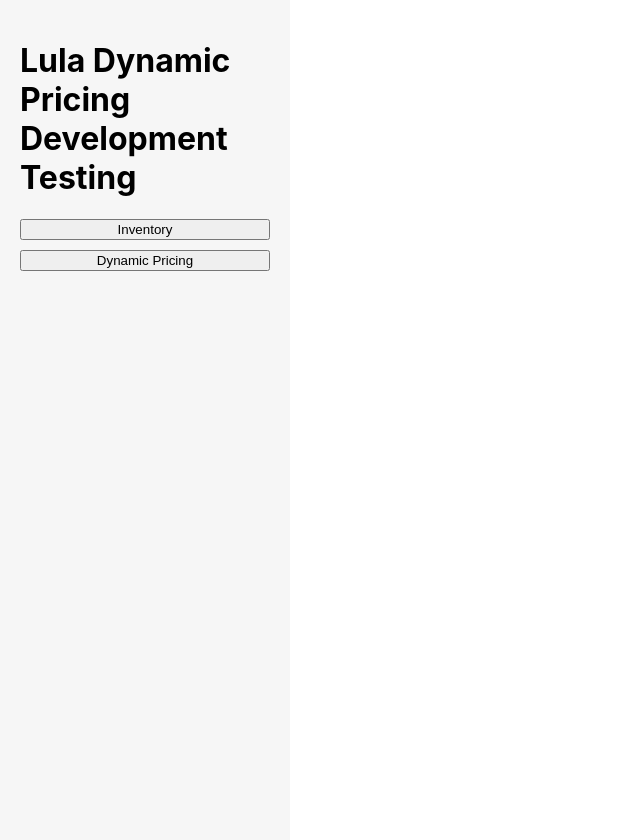
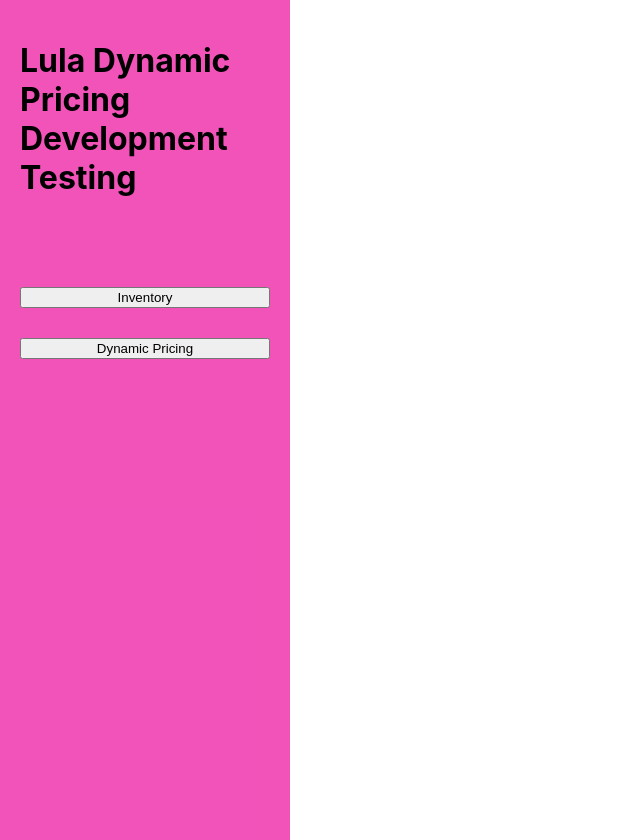
Before and after one commit to Asadali242/Dynamic-Pricing-System, a React (Create React App) app in the folder client/: page / in a window 1280 px wide. Shown: the whole page, without its empty margins (0-640 px from the left). Built offline with nearby package versions, Linux system fonts and the light colour scheme.

Commit message:
CSS adjustments
adjusted the spacing and color

```diff
--- a/client/src/App.css
+++ b/client/src/App.css
@@ -5,18 +5,18 @@
 .sidebar {
   width: 250px;
   height: 100vh;
-  background-color: #f0f0f09c;
+  background-color: #eb0a9cb3;
   padding: 20px;
 }
 
 .button-container {
   display: flex;
   flex-direction: column;
-  margin-top: 20px;
+  margin-top: 90px;
 }
 
 .button-container button {
-  margin-bottom: 10px;
+  margin-bottom: 30px;
 }
 
 .content {
```
